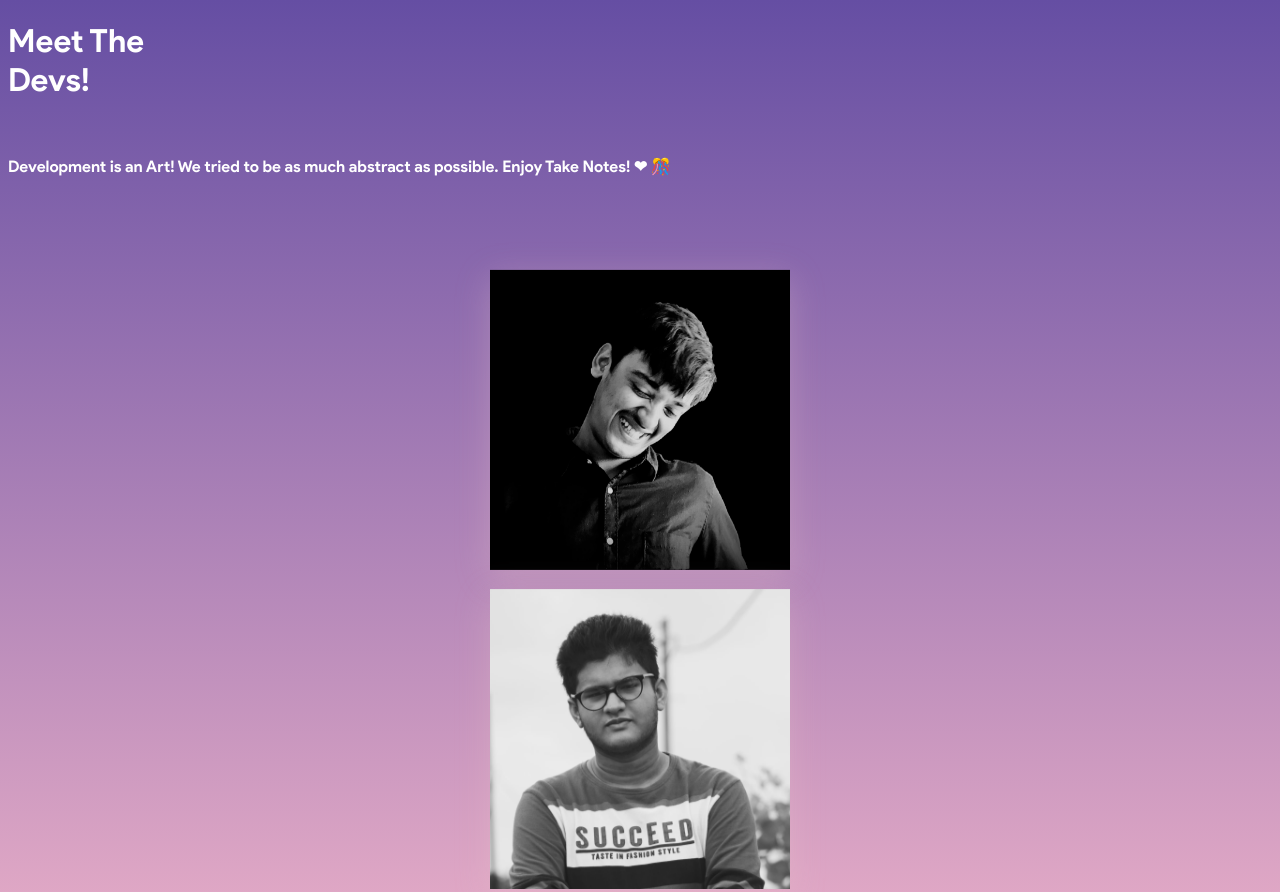
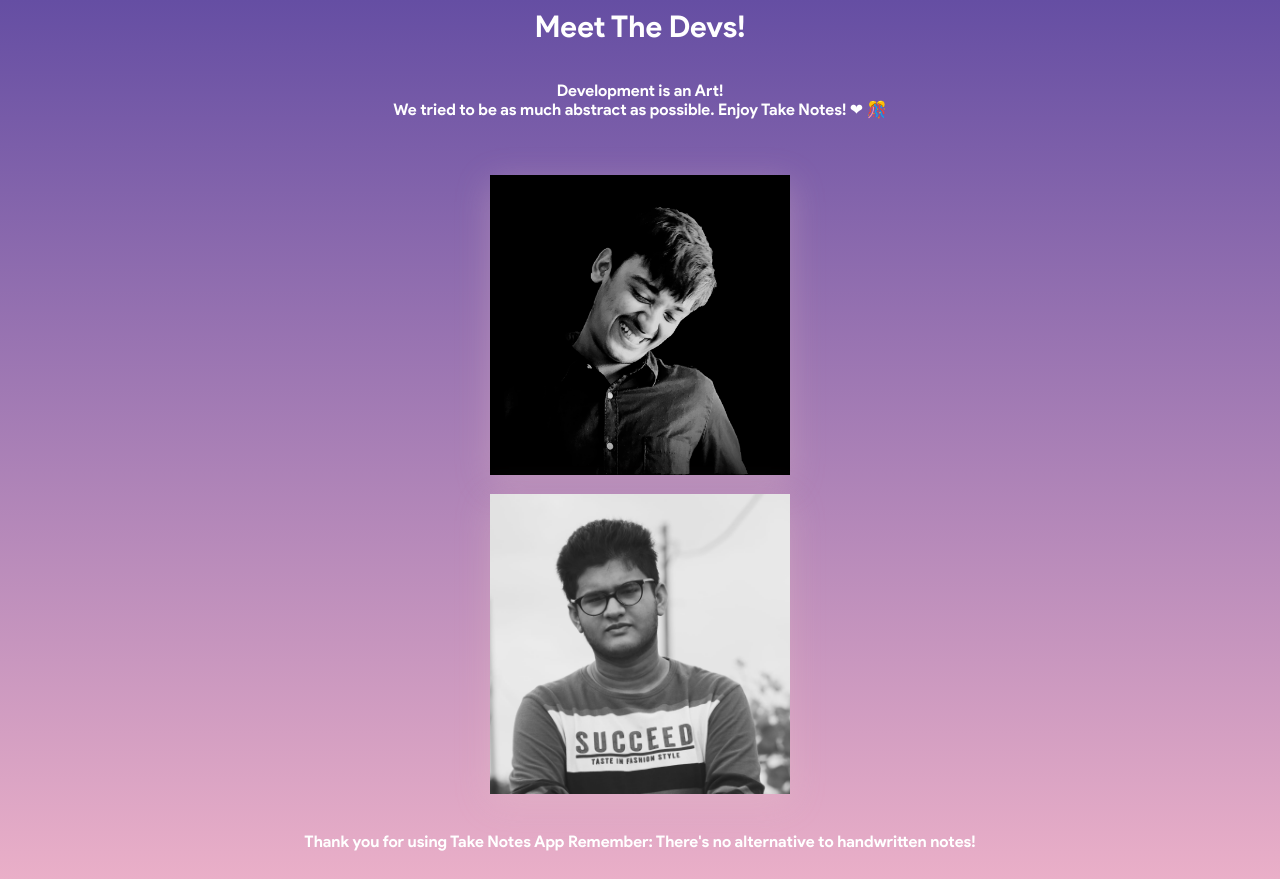
Before and after one commit to shrish-sharma-codes/tn-native-v4, a website with bundled scripts: page docs/devs.html in a window 1280 px wide. Shown: the top 892 px of the page. Built offline with nearby package versions, Linux system fonts and the light colour scheme; a script that the page names is missing; a web font is replaced by a local one.

Commit message:
Updated Devs Section

```diff
--- a/docs/devs.html
+++ b/docs/devs.html
@@ -82,6 +82,12 @@
   color: #000000;
   transform: rotateY(180deg);
 }
+
+.dev-head {
+  font-size: 30px;
+  margin: 0;
+  text-align: center;
+}
 </style>
 </head>
 <body>
@@ -106,13 +112,10 @@
           src="images/Dark.png"
       /></span>
       </button>
-      <h1>Meet The <br> Devs!</h1>
+      <h1 class="dev-head">Meet The Devs!</h1>
       <section style="font-size: 1rem; padding: 20px 0px;">
-        <p>
-        <strong>Development is an Art! We tried to be as much abstract as possible.
-            Enjoy Take Notes! &#10084; 🎊</strong>
-        <br /><br /><br />
-        </p>
+        <p style="text-align: center;">Development is an Art!<br>We tried to be as much abstract as possible.
+            Enjoy Take Notes! &#10084; 🎊</p>
       </section>
       <section style="font-size: 1rem; padding: 20px 0px;">
         <center>
@@ -141,7 +144,7 @@
                 <br>
                 <a href="https://github.com/shrish-sharma-git"><i class="fa fa-github fa-2x"></i></a> &nbsp;
                 <a href="https://www.linkedin.com/in/shrish-sharma"><i class="fa fa-linkedin fa-2x"></i></a> &nbsp;
-                <a href="https://shrishsharma.me/"><i class="fa fa-globe fa-2x"></i></a>
+                <a href="https://shrish-sharma-git.github.io/My-Portfolio/"><i class="fa fa-globe fa-2x"></i></a>
               </div>
             </div>
           </div>
```
